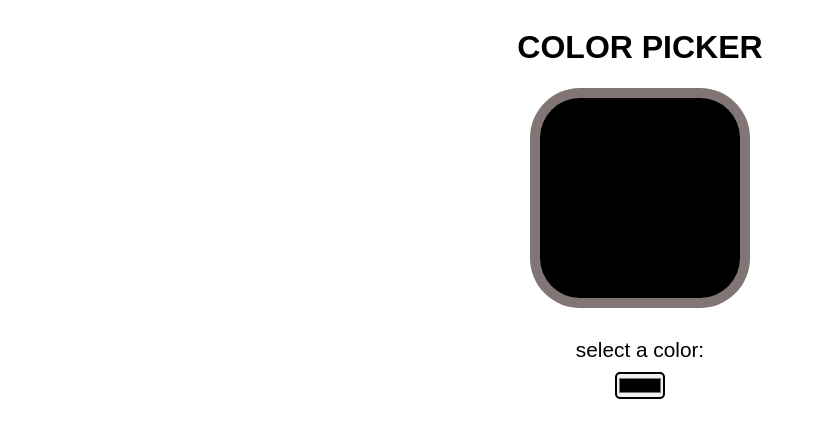
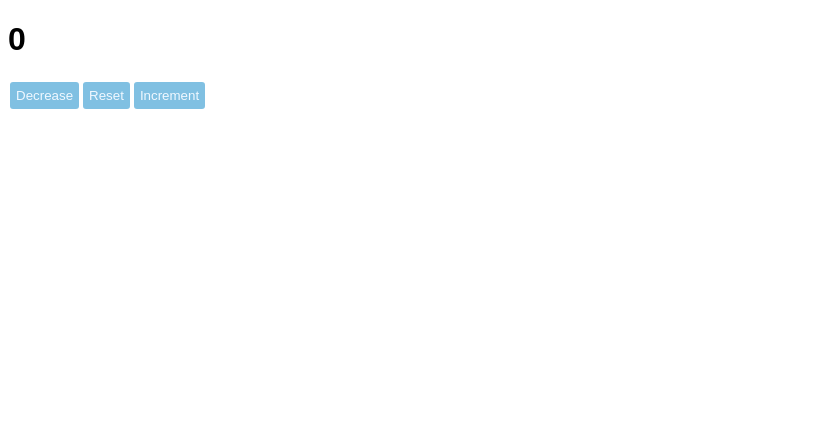
Before and after one commit to geethikaakkineni/react_learning_progress, a React (Vite) app: page / in a window 1280 px wide. Shown: the top 438 px of the page, without its empty margins (0-816 px from the left). Built offline with nearby package versions, Linux system fonts and the light colour scheme.

Commit message:
updater function applied to the counter

```diff
--- a/src/App.jsx
+++ b/src/App.jsx
@@ -12,12 +12,12 @@ import ButtonEvent from './ButtonEvent.jsx'
 import Hooks from './Hooks.jsx'
 import EventHandlers from './EventHandlers.jsx'
 import ColorPicker from './ColorPicker.jsx'
-
+import UpdaterFunc from './UpdaterFunc.jsx'
 
 function App() {
   return(
     <>
-      <ColorPicker/>
+      <UpdaterFunc/>
     </>
   );
 
--- a/src/ColorPicker.css
+++ b/src/ColorPicker.css
@@ -15,7 +15,7 @@
     border-radius: 50px;
     display: flex;
     align-items: center;
-    /* justify-content: center; */
+    justify-content: center;
     text-align: center;
     font-size: 1.4rem;
     margin-bottom: 30px;
--- a/src/ColorPicker.jsx
+++ b/src/ColorPicker.jsx
@@ -3,7 +3,7 @@ import './ColorPicker.css'
 
 function ColorPicker(){
 
-    const [color,setColor]=useState("#000000");
+    const [color,setColor]=useState("#ee6363");
 
     const colorHandler=(e)=>{
         setColor(e.target.value);
--- /dev/null
+++ b/src/UpdaterFunc.jsx
@@ -0,0 +1,38 @@
+import { useState } from "react";
+
+function UpdaterFunc(){
+    const [count,setCount]=useState(0);
+
+    function decrement(){
+        // setCount(count-1);
+        // setCount(count-1);
+        // setCount(count-1);       //DOES NOT WORK. The value increases only by 1 even when we increased 3 times
+        setCount(c=>c-1);
+        setCount(c=>c-1);           //but thisss - updater function works the way we desire. These 2llines will enable our decr button to decrease the display value by 2
+    };
+    function reset(){
+        // setCount(0);
+        setCount(c=>0);
+    };
+    function increment(){
+        // setCount(count+1);
+        // setCount(count+1);
+        // setCount(count+1);       //DOES NOT WORK. The value decreases only by one even when we decrease thrice
+        setCount(c=>c+1);
+
+    };
+
+    return(
+        <>
+            <div>
+                <h1>{count}</h1>
+                <button id="d" onClick={decrement}>Decrease</button>
+                <button id="r" onClick={reset}>Reset</button>
+                <button id="i" onClick={increment}>Increment</button>
+            </div>
+        </>
+
+    );
+}
+
+export default UpdaterFunc;
```
